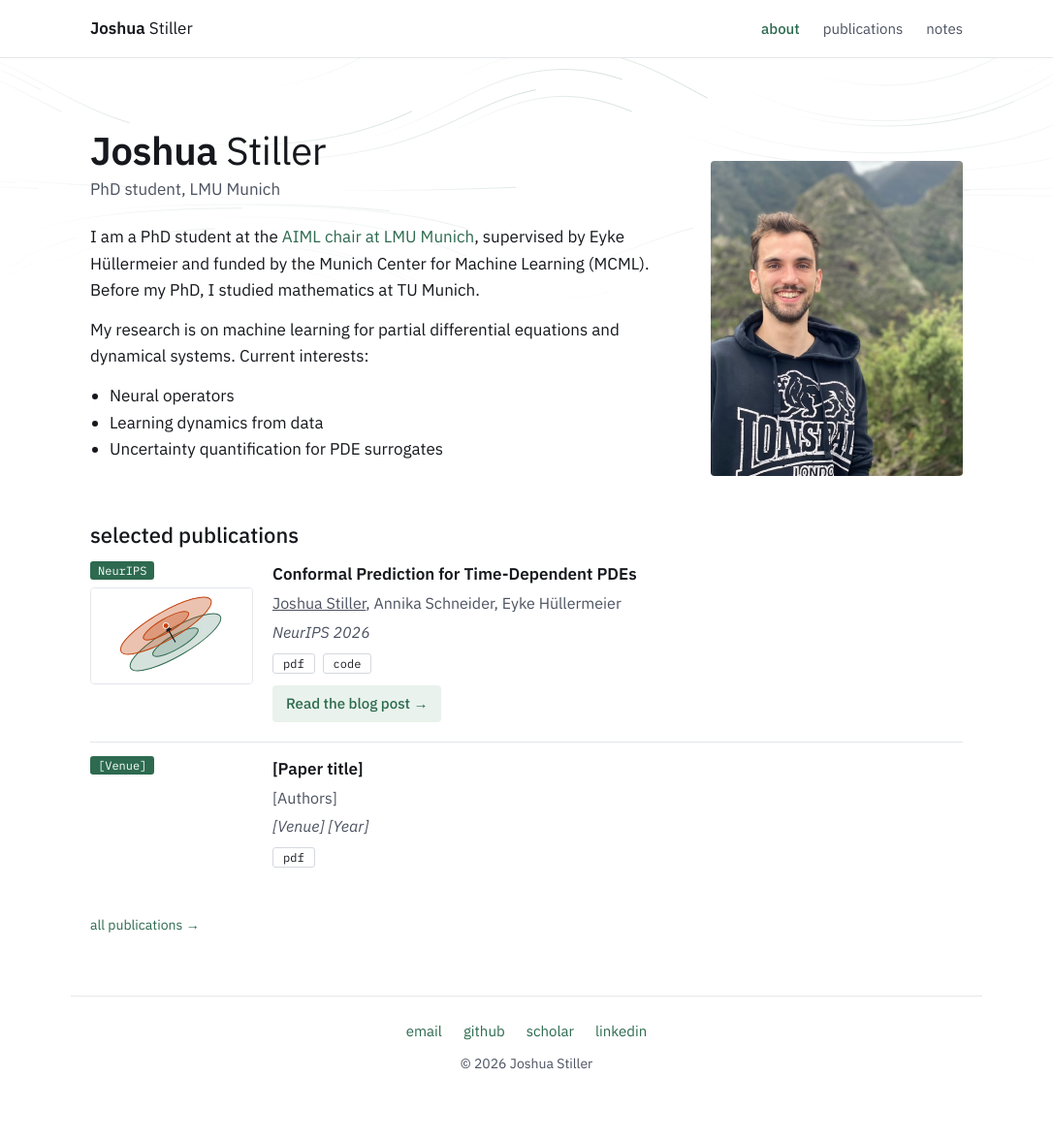
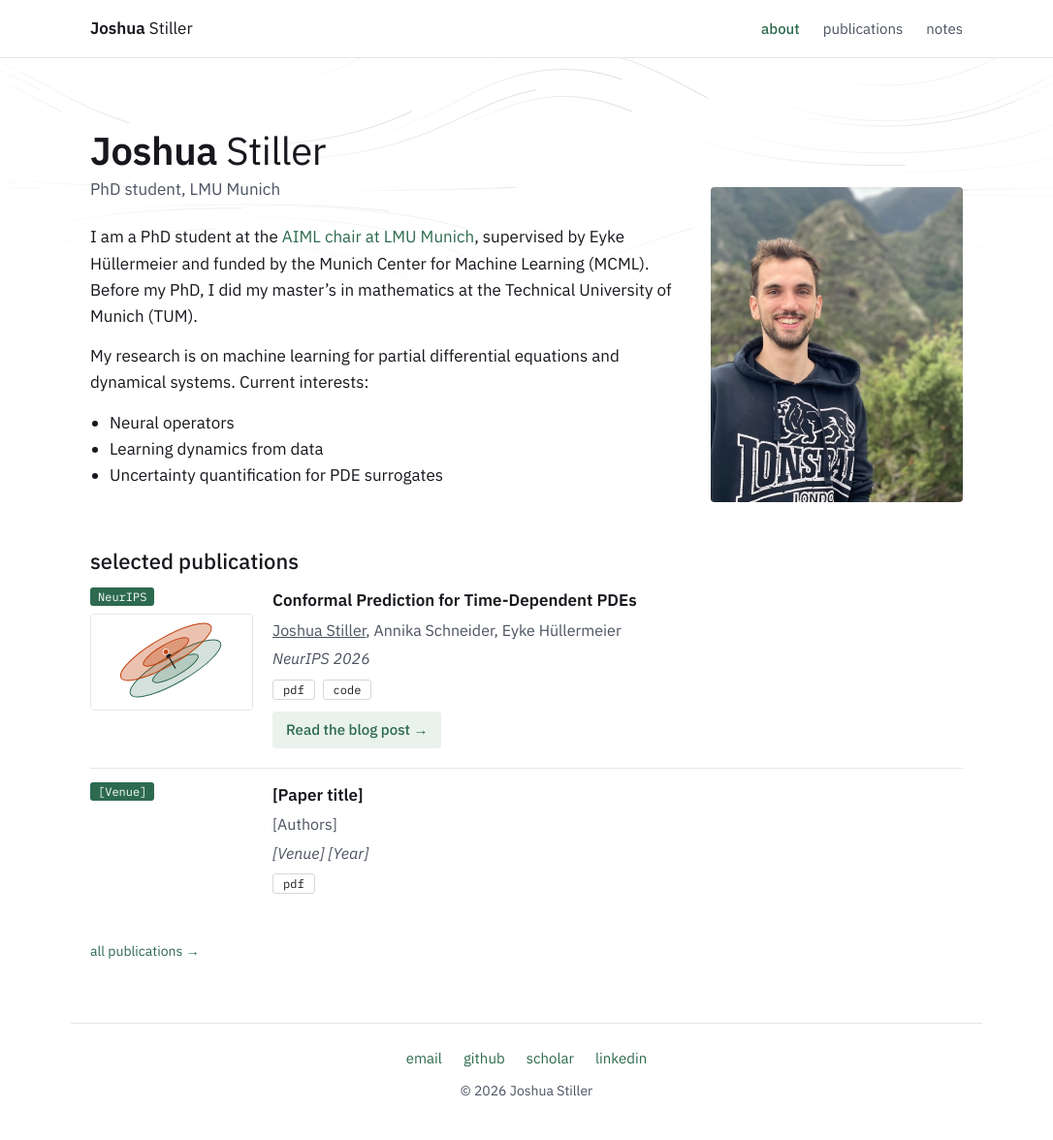
Before and after one commit to StillJosh/StillJosh.github.io, a Jekyll site: the page built from index.md, in a window 1280 px wide. Shown: the whole page at 97% size, without its empty margins (97-1183 px from the left). Built offline with Jekyll 4.4.1, drawn with Linux system fonts in a browser that asks for light colours; before the commit the page ends 1149 px from its top, so only the background shows below that.

Commit message:
DOC: Name master's degree at TUM in home page intro

```diff
--- a/index.md
+++ b/index.md
@@ -3,7 +3,7 @@ layout: home
 nav: about
 ---
 
-I am a PhD student at the [AIML chair at LMU Munich](https://www.ifi.lmu.de/kiml/en/), supervised by Eyke Hüllermeier and funded by the Munich Center for Machine Learning (MCML). Before my PhD, I studied mathematics at TU Munich.
+I am a PhD student at the [AIML chair at LMU Munich](https://www.ifi.lmu.de/kiml/en/), supervised by Eyke Hüllermeier and funded by the Munich Center for Machine Learning (MCML). Before my PhD, I did my master's in mathematics at the Technical University of Munich (TUM).
 
 My research is on machine learning for partial differential equations and dynamical systems. Current interests:
 
```
